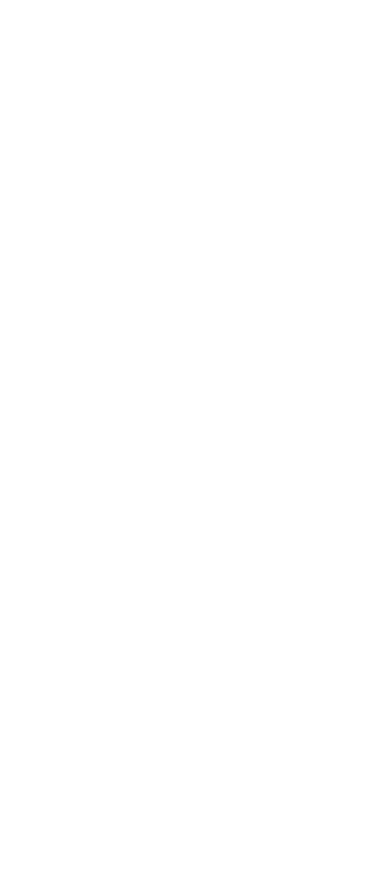
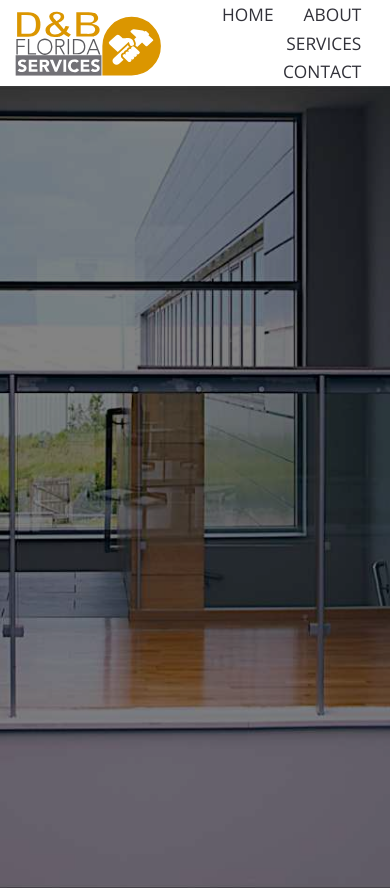
Before and after one commit to Eparrita/dbs, a website: page index.html in a window 390 px wide. Before the commit the page ends 844 px from the top, so only its background shows below. Drawn offline with nearby package versions, Linux system fonts and the light colour scheme; files that its build step writes are made by us from their sources.

Commit message:
Se comenzo hacer el header, menu y la imagen del banner

```diff
--- a/assets/sass/dbtheme.sass
+++ b/assets/sass/dbtheme.sass
@@ -1,11 +1,12 @@
 body
-  background: #fff
+  background: #FFFFFF
   color: #313139
   font-family: 'Open Sans', sans-serif
   font-size: 13pt
   font-weight: 300
   line-height: 1.65em
   position: relative
+  overflow-x: hidden
 
 input, select, textarea
   font-size: 16pt
@@ -13,7 +14,7 @@ input, select, textarea
   line-height: 1.65em
 
 a
-  color: deepskyblue
+  color: #DB9600
   text-decoration: none
   &:hover
     text-decoration: none
@@ -117,198 +118,37 @@ pre
   text-align: right
 header
   width: 100%
-  height: 100px
-  position: absolute
-  top: 0
-  left: 0
-  background: rgba(255, 255, 255, 0.8)
-  z-index: 999
-
-.container
-  position: relative
-  align-items: center
-
+  background: #FFFFFF
 .logo
-  width: 240px
-  display: block
-
-.navigation
-  font-family: 'Open Sans', sans-serif
-  font-weight: 400
-  list-style: none
-  margin: 0
-  display: flex
-  justify-content: flex-end
-  transition: 1s ease-in-out
-  li
-   border-right: 1px solid #BBB
-   &:last-child
-     border-right: 0
-  li a
-    text-decoration: none
-    display: block
-    padding: 0 1em
-    color: #313139
-    &:hover
-      color: #00b7f5
-
-@media all and (max-width: 840px)
-  header
-    height: 100px
-  .navigation
-    -webkit-flex-flow: column wrap
-    flex-flow: column wrap
-    top: 100px
-    right: 0
-    padding: 0
-    position: fixed
-    width: 100%
-    transform: translateX(100%)
-    animation-name: close
-    animation-duration: 1s
-    transition: 1s fade-in
-    background: #00b7f5
-  @keyframes close
-    from
-      transform: translateY(0%)
-      opacity: 1
-
-    to
-      transform: translateY(-100%)
-      opacity: 0
-
-  .open
-    transform: translateY(0%)
-    animation-name: open
-    animation-duration: 1s
-  @keyframes open
-    from
-      transform: translateY(-100%)
-      opacity: 0
-
-    to
-      transform: translateY(0%)
-      opacity: 1
-
-  .navigation li
-    a
-      text-align: center
-      padding: 10px
-      border-top: 1px solid rgba(255, 255, 255, 0.3)
-      border-bottom: 1px solid rgba(0, 0, 0, 0.1)
-      color: #FFFFFF
-    &:last-of-type a
-      border-bottom: none
-
-  .navigation li a
-    &:hover
-      color: rgba(255,255,255,.80)
-
-  .hamburger
-    padding: 10px
-    width: 50px
-    height: 45px
-    position: relative
-    cursor: pointer
-    background: deepskyblue
-    overflow: hidden
-    float: right !important
-    z-index: 999
-  .hamburger-inner
-    background-color: #FFFFFF
-    position: absolute
-    width: 30px
-    height: 5px
-    border-radius: 0
-    content: ''
-    transition-timing-function: ease
-    transition-duration: .2s
-    transition-property: transform,opacity
-    &:after
-      background-color: #FFFFFF
-      position: absolute
-      width: 30px
-      height: 5px
-      border-radius: 0
-      content: ''
-      transition-timing-function: ease
-      transition-duration: .2s
-      transition-property: transform,opacity
-    &:before
-      background-color: #FFFFFF
-      position: absolute
-      width: 30px
-      height: 5px
-      border-radius: 0
-      content: ''
-      transition-timing-function: ease
-      transition-duration: .2s
-      transition-property: transform,opacity
-      top: 16px
-    &:after
-      top: 8px
-  .hamburger.open-hambur .hamburger-inner
-    transform: translate3d(0, 10px, 0) rotate(45deg)
-    &:after
-      transform: translate3d(0, -8px, 0) rotate(-90deg)
-    &:before
-      transform: translate3d(0, -16px, 0) rotate(90deg)
-
-.fade
-  animation-name: open
-  animation-duration: 1s
-  overflow: hidden
-@keyframes open
-  from
-    opacity: 0
-
-  to
-    opacity: 1
-.banner
-  position: relative
-  background-image: url(../images/img-gasoil-home.jpg)
-  background-position: top center
-  width: 100%
-  height: 95vh
-
-.header-banner
-  background-color: rgba(255, 255, 255, 0.8)
-  padding: 0.8em
-  position: absolute
-  bottom: 60px
-  right: 60px
-  > p, > h1
-    margin: 0
-.button
-  appearance: none
-  transition: background-color 0.2s ease-in-out, color 0.2s ease-in-out
-  background-color: deepskyblue
-  border-radius: 4px
-  border: 0
-  color: #ffffff !important
-  cursor: pointer
-  display: inline-block
-  font-weight: 300
-  height: 2.85em
-  line-height: 2.8em
-  padding: 0 2em
-  text-align: center
-  text-decoration: none
-  white-space: nowrap
-  margin: 20px 0 10px
-  a
-    color: #FFF
-    font-size: 14pt
-
-.welcome
-  width: 800px
-  min-height: 300px
+  width: 150px
+.menu
+  width: calc(100% - 150px)
   display: flex
   flex-wrap: wrap
-  margin: 0 auto
-
-.portfolio
+  justify-content: flex-end
+  li
+   display: inline-block
+   a
+    padding: 28px 15px
+    color: #313139
+    text-transform: uppercase
+    &:hover
+      color: #FFFFFF
+      background-color: #DB9600
+.banner
+  background: url(../images/Banner-home.jpg)
+  background-position: top center
+  background-size: cover
+  background-clip: border-box
+  height: 95vh
   width: 100%
-  display: flex
-  flex-wrap: wrap
-  margin: 0 auto
+  position: relative
+  &::after
+    content: ""
+    position: absolute
+    top: 0
+    right: 0
+    left: 0
+    bottom: 0
+    background: url(../images/opacity.png)
+    background-repeat: repeat
--- a/gulpfile.js
+++ b/gulpfile.js
@@ -5,15 +5,15 @@ autoprefixer = require('gulp-autoprefixer');
 
 // Compile SASS
 gulp.task('compiled', function () {
-  gulp.src('./src/assets/sass/*.sass')
+  gulp.src('./assets/sass/*.sass')
   .pipe(sass({outputStyle:'compact'}).on('error', sass.logError))
   .pipe(autoprefixer({browsers: ['last 2 versions'],cascade: false}))
   .pipe(rename({ suffix: '.min' }))
-  .pipe(gulp.dest('./src/assets/css'))
+  .pipe(gulp.dest('./assets/css'))
 });
 
 // detect changes in SASS
 
-gulp.watch('./src/assets/sass/*.sass',['compiled']);
+gulp.watch('./assets/sass/*.sass',['compiled']);
 // Run tasks
 gulp.task('default', ['compiled']);
--- a/index.html
+++ b/index.html
@@ -3,9 +3,24 @@
   <head>
     <meta charset="utf-8">
     <title>D&B Florida Services</title>
+    <link href="https://fonts.googleapis.com/css?family=Open+Sans:300,400,600" rel="stylesheet">
+    <link rel="stylesheet" href="./assets/css/gf.min.css">
     <link rel="stylesheet" href="./assets/css/dbtheme.min.css">
   </head>
   <body>
-
+    <header>
+      <div class="container h-center no-padding">
+        <img class="logo" src="./assets/images/logo.svg" alt="">
+        <ul class="menu">
+          <li><a href="#">Home</a></li>
+          <li><a href="#">About</a></li>
+          <li><a href="#">Services</a></li>
+          <li><a href="#">Contact</a></li>
+        </ul>
+      </div>
+    </header>
+    <div class="container-fluid banner">
+      <div class="container"></div>
+    </div>
   </body>
 </html>
```
Also changed, not shown: assets/css/dbtheme.min.css (added), assets/images/logo.svg (added), assets/images/opacity.png (added), assets/images/shape.png (deleted).
